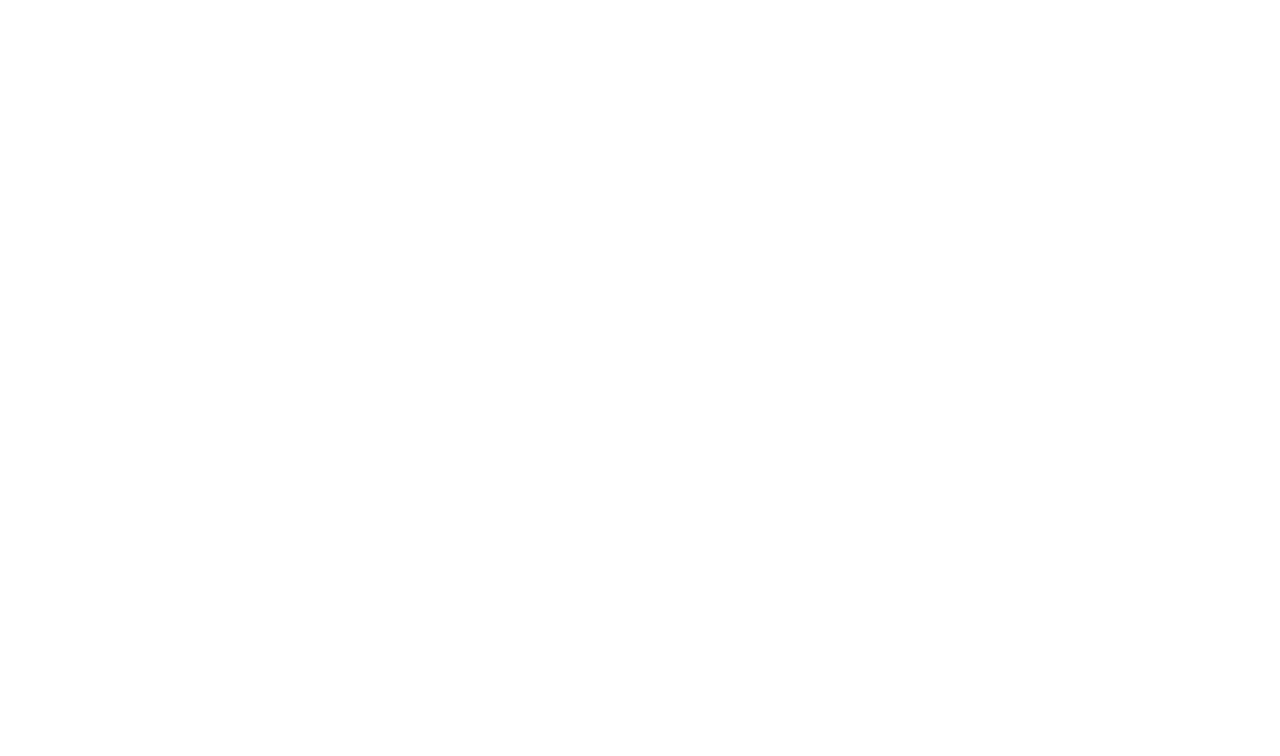
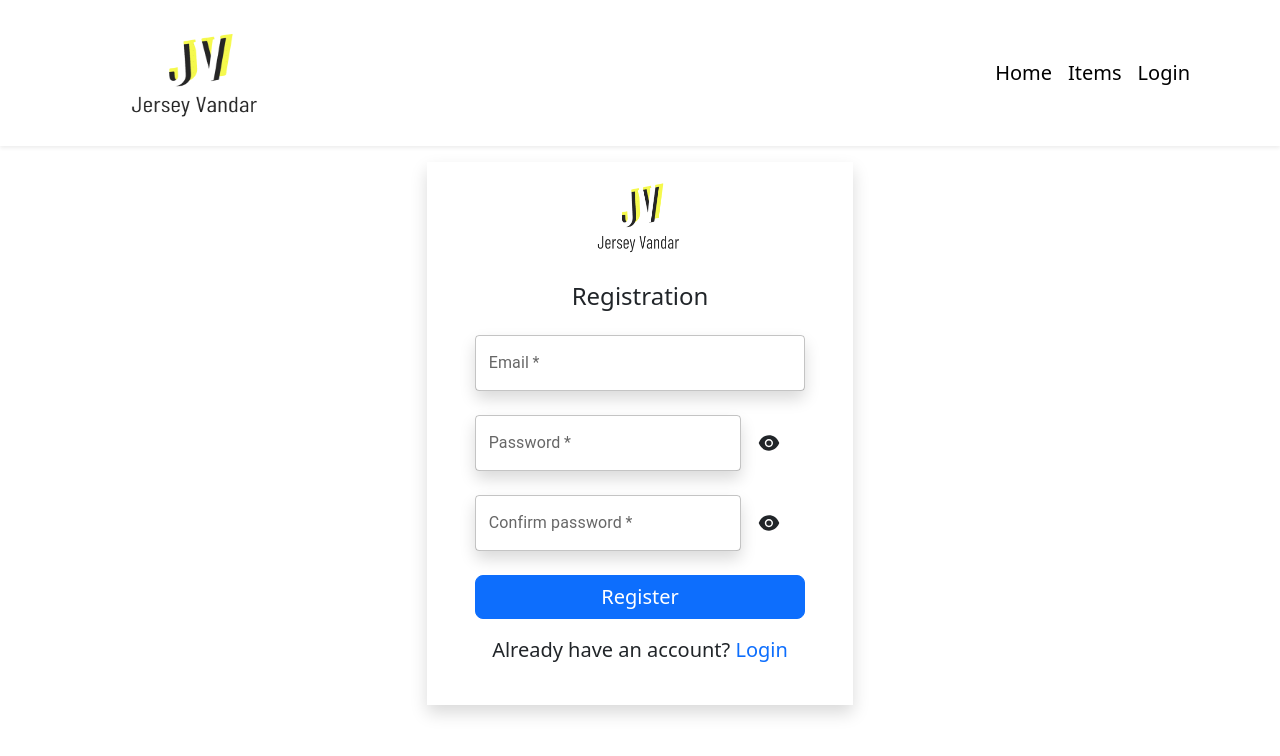
Before and after one commit to Dipro56/Jersey-vandar, a React (Create React App) app in the folder Front-end/jersey-vandar/: page /register in a window 1280 px wide. Before the commit this address had no page. Shown: the top 756 px of the page. Built offline with nearby package versions, Linux system fonts and the light colour scheme.

Commit message:
Registration added

```diff
--- a/Front-end/jersey-vandar/src/App.js
+++ b/Front-end/jersey-vandar/src/App.js
@@ -3,6 +3,7 @@
 import { HomePage } from './routes/HomePage/HomePage';
 import { LoginPage } from './routes/LoginPage/LoginPage';
 import { Routes, Route } from 'react-router-dom';
+import { RegistrationPage } from './routes/RegistrationPage/RegistrationPage';
 
 function App() {
   return (
@@ -10,6 +11,7 @@
       <Routes>
         <Route path="/" element={<HomePage />} />
         <Route path="/login" element={<LoginPage />} />
+        <Route path="/register" element={<RegistrationPage />} />
       </Routes>
     </div>
   );
--- a/Front-end/jersey-vandar/src/components/Footer/Footer.js
+++ b/Front-end/jersey-vandar/src/components/Footer/Footer.js
@@ -1,9 +1,9 @@
 import React from 'react';
 import './Footer.css';
-
 import { AiFillFacebook } from 'react-icons/ai';
 import { AiFillGithub } from 'react-icons/ai';
 import { AiFillInstagram } from 'react-icons/ai';
+import { Link } from 'react-router-dom';
 
 export const Footer = () => {
   const d = new Date();
@@ -35,10 +35,27 @@
         <div className="d-flex justify-content-start align-items-center col-lg-3 col-md-4 col-sm-12   background pt-5 ps-5 pe-5">
           <div>
             <h2 className="d-flex justify-content-start mt-2 mb-2">Join us</h2>
-            <p className="d-flex justify-content-start fs-6  align ">
-              Sign up <br />
-              Sign in <br />
-              Help
+            <p>
+              <span>
+                <Link
+                  className="text-decoration-none text-black"
+                  to="/register"
+                >
+                  Sign up
+                </Link>{' '}
+              </span>{' '}
+              <br />
+              <span>
+                <Link className="text-decoration-none text-black" to="/login">
+                  Sign in
+                </Link>{' '}
+              </span>{' '}
+              <br />
+              <span>
+                <Link className="text-decoration-none text-black " to="/help">
+                  Help
+                </Link>{' '}
+              </span>{' '}
             </p>
           </div>
         </div>
--- /dev/null
+++ b/Front-end/jersey-vandar/src/routes/RegistrationPage/RegistrationPage.js
@@ -0,0 +1,149 @@
+import React, { useState, useRef } from 'react';
+import { Header } from '../../components/Header/Header';
+import { TextField, Button } from '@mui/material';
+import logo from '../../assets/logo/jv_logo.png';
+import { Link } from 'react-router-dom';
+import { AiFillEye, AiFillEyeInvisible } from 'react-icons/ai';
+import cogoToast from 'cogo-toast';
+
+export const RegistrationPage = () => {
+  const [eyeIcon, setEyeIcon] = useState('AiFillEye');
+  const [confirmPassToggle, setConfirmPassToggle] = useState('AiFillEye');
+
+  const [passwordVisible, setPasswordVisible] = useState('text');
+  const [confirmPasswordVisible, setConfirmPasswordVisible] = useState('text');
+
+  const emailRef = useRef('');
+  const passwordRef = useRef('');
+  const confirmPasswordRef = useRef('');
+
+  const handleToggle = () => {
+    if (eyeIcon === 'AiFillEye') {
+      setEyeIcon('AiFillEyeInvisible');
+      setPasswordVisible('password');
+    } else {
+      setEyeIcon('AiFillEye');
+      setPasswordVisible('text');
+    }
+  };
+
+  const handleConfirmPasswordToggle = () => {
+    if (confirmPassToggle === 'AiFillEye') {
+      setConfirmPassToggle('AiFillEyeInvisible');
+      setConfirmPasswordVisible('password');
+    } else {
+      setConfirmPassToggle('AiFillEye');
+      setConfirmPasswordVisible('text');
+    }
+  };
+
+  const loginFormController = (event) => {
+    event.preventDefault();
+
+    const email = emailRef.current.value;
+    const password = passwordRef.current.value;
+    const confirmPassword = confirmPasswordRef.current.value;
+
+    if (password === confirmPassword && email && password && confirmPassword) {
+      console.log(email, password);
+      cogoToast.success(`Welcome ${email}`);
+    } else {
+      cogoToast.error('Password dose not match');
+    }
+  };
+
+  return (
+    <div>
+      <Header />
+      <div className="mt-3 col-lg-4 col-md-8 col-sm-12 bg-white shadow justify-content-center align-items-center container pt-1 ps-5 pe-5 pb-4">
+        <div>
+          <img src={logo} alt="" width="150" height="100" />
+          <h4 className="mt-3 ">Registration</h4>
+          <form onSubmit={loginFormController}>
+            <div className="form-group mt-4 mb-3">
+              <TextField
+                inputRef={emailRef}
+                id="outlined-basic"
+                label="Email"
+                variant="outlined"
+                type="text"
+                className="form-control shadow w-100"
+                name="email"
+                required
+              />
+            </div>
+
+            <div className="form-group mt-4 mb-3 d-flex">
+              <TextField
+                inputRef={passwordRef}
+                id="outlined-basic"
+                label="Password"
+                variant="outlined"
+                className="form-control shadow w-100"
+                name="password"
+                type={passwordVisible}
+                placeholder="Password"
+                required
+              />
+              <Button
+                variant="none"
+                color="primary"
+                href="#outlined-buttons"
+                onClick={handleToggle}
+              >
+                {eyeIcon === 'AiFillEye' ? (
+                  <AiFillEye size={30} className="me-2" />
+                ) : (
+                  <AiFillEyeInvisible size={30} className="me-2" />
+                )}
+              </Button>
+            </div>
+
+            <div className="form-group mt-4 mb-3 d-flex">
+              <TextField
+                inputRef={confirmPasswordRef}
+                id="outlined-basic"
+                label="Confirm password"
+                variant="outlined"
+                className="form-control shadow w-100"
+                name="password"
+                type={confirmPasswordVisible}
+                placeholder="Confirm password"
+                required
+              />
+              <Button
+                variant="none"
+                color="primary"
+                href="#outlined-buttons"
+                onClick={handleConfirmPasswordToggle}
+              >
+                {confirmPassToggle === 'AiFillEye' ? (
+                  <AiFillEye size={30} className="me-2" />
+                ) : (
+                  <AiFillEyeInvisible size={30} className="me-2" />
+                )}
+              </Button>
+            </div>
+
+            <button
+              type="submit"
+              className="btn btn-primary mt-2 w-100 fs-5 rounded-3"
+            >
+              Register
+            </button>
+          </form>
+
+          <p className="m-3 fs-5">
+            Already have an account?
+            <span>
+              <Link className="fs-5 text-decoration-none" to="/login">
+                {' '}
+                Login
+              </Link>
+            </span>
+          </p>
+        </div>
+      </div>
+    </div>
+  );
+};
```
